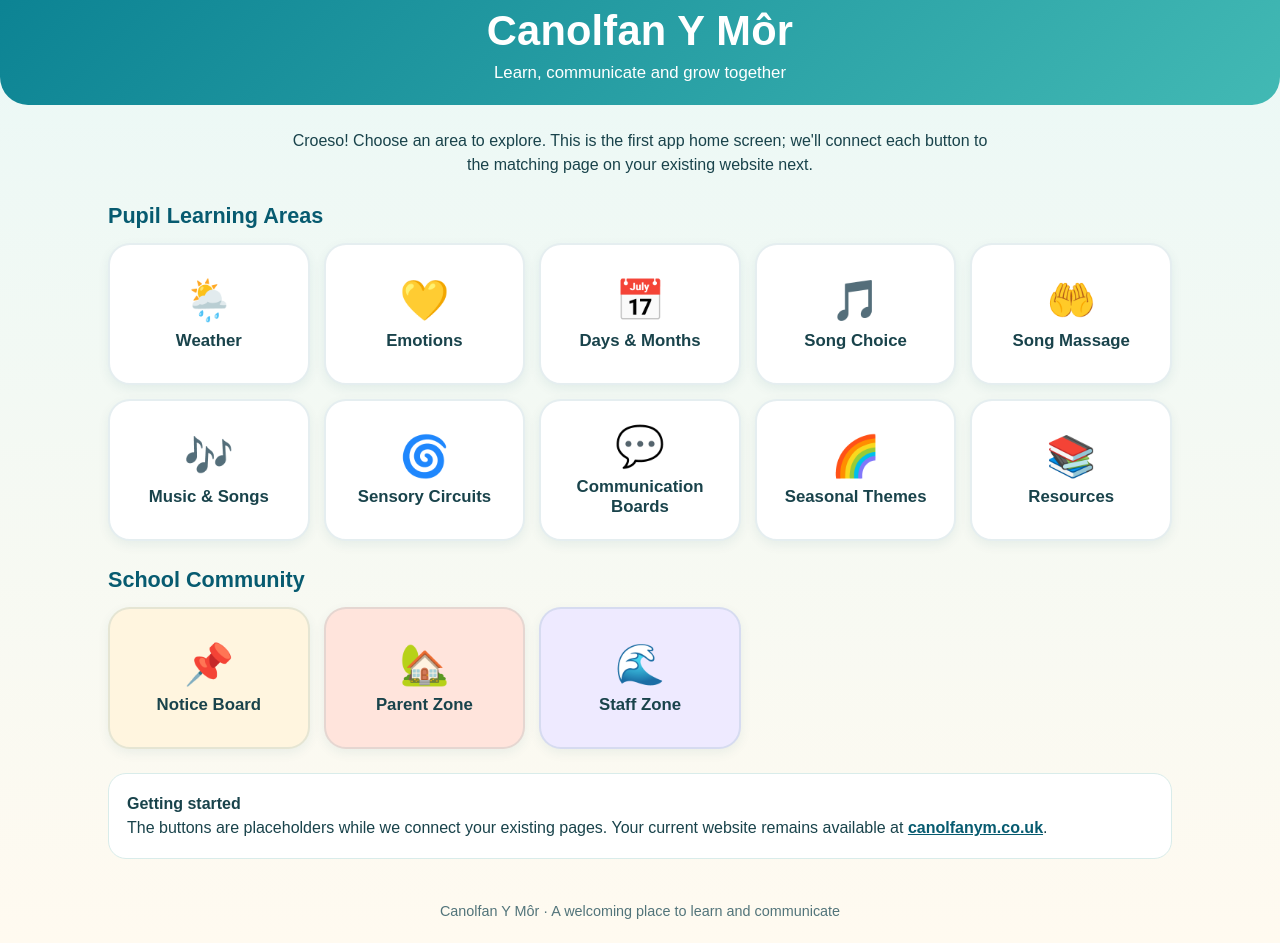
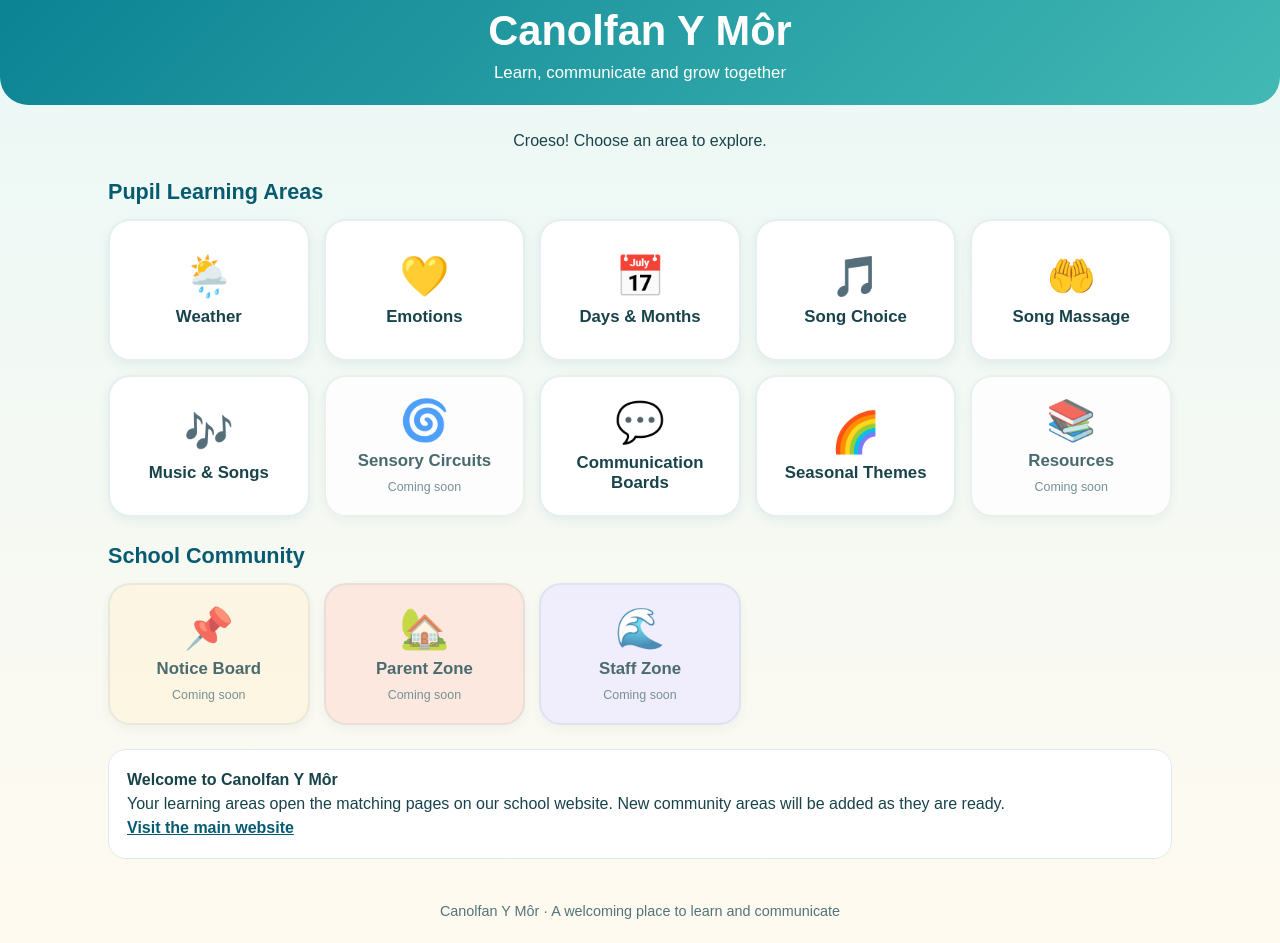
Before and after one commit to Jakers-cym/canolfan-y-mor-app, a plain HTML site: page index.html in a window 1280 px wide. Shown: the part 109-1052 px from the top of the page. Drawn offline with Linux system fonts and the light colour scheme.

Commit message:
Update navigation elements and content in index.html
Removed placeholder text and updated button elements to links for navigation to respective pages.

```diff
--- a/index.html
+++ b/index.html
@@ -11,23 +11,25 @@
   <style>
     :root { color-scheme: light; --sea:#087f91; --deep:#075b70; --aqua:#dff5f3; --sand:#fff5df; --coral:#ffe4dc; --lav:#eeeaff; --ink:#19434b; }
     * { box-sizing:border-box; }
-    body { margin:0; font-family:Arial, Helvetica, sans-serif; color:var(--ink); background:linear-gradient(180deg,#e8f8f7 0%,#fffaf0 100%); min-height:100vh; }
+    body { margin:0; font-family:Arial,Helvetica,sans-serif; color:var(--ink); background:linear-gradient(180deg,#e8f8f7 0%,#fffaf0 100%); min-height:100vh; }
     header { text-align:center; padding:30px 18px 22px; background:linear-gradient(135deg,#087f91,#42b9b4); color:white; border-radius:0 0 28px 28px; }
     .logo { width:76px; height:76px; display:block; margin:0 auto 10px; }
-    h1 { margin:0; font-size:clamp(1.8rem,5vw,2.6rem); letter-spacing:.2px; }
+    h1 { margin:0; font-size:clamp(1.8rem,5vw,2.6rem); }
     header p { margin:8px 0 0; font-size:1.05rem; }
     main { width:min(1100px,100%); margin:0 auto; padding:24px 18px 44px; }
     .intro { text-align:center; margin:0 auto 22px; max-width:700px; line-height:1.5; }
     h2 { font-size:1.35rem; margin:26px 0 14px; color:var(--deep); }
     .grid { display:grid; grid-template-columns:repeat(auto-fit,minmax(145px,1fr)); gap:14px; }
-    .tile { min-height:142px; border:2px solid rgba(7,91,112,.10); border-radius:22px; padding:16px 10px; background:white; color:var(--ink); text-decoration:none; display:flex; flex-direction:column; align-items:center; justify-content:center; gap:9px; box-shadow:0 4px 12px rgba(12,85,94,.07); cursor:pointer; font:inherit; text-align:center; transition:transform .12s ease, box-shadow .12s ease; }
-    .tile:focus-visible, .tile:hover { outline:3px solid #f0bd63; outline-offset:2px; box-shadow:0 7px 18px rgba(12,85,94,.13); }
+    .tile { min-height:142px; border:2px solid rgba(7,91,112,.10); border-radius:22px; padding:16px 10px; background:white; color:var(--ink); text-decoration:none; display:flex; flex-direction:column; align-items:center; justify-content:center; gap:9px; box-shadow:0 4px 12px rgba(12,85,94,.07); text-align:center; transition:transform .12s ease,box-shadow .12s ease; }
+    .tile:focus-visible,.tile:hover { outline:3px solid #f0bd63; outline-offset:2px; box-shadow:0 7px 18px rgba(12,85,94,.13); }
     .tile:active { transform:scale(.98); }
     .emoji { font-size:2.5rem; line-height:1.1; }
     .tile strong { font-size:1.05rem; }
     .community .tile:nth-child(1) { background:var(--sand); }
     .community .tile:nth-child(2) { background:var(--coral); }
     .community .tile:nth-child(3) { background:var(--lav); }
+    .coming { opacity:.78; cursor:default; }
+    .coming small { font-size:.78rem; color:#52747a; }
     .notice { margin-top:24px; padding:18px; background:#fff; border-radius:18px; border:1px solid #d9ecea; line-height:1.5; }
     .notice a { color:var(--deep); font-weight:bold; }
     footer { text-align:center; color:#52747a; padding:0 18px 24px; font-size:.9rem; }
@@ -42,39 +44,34 @@
     <p>Learn, communicate and grow together</p>
   </header>
   <main>
-    <p class="intro">Croeso! Choose an area to explore. This is the first app home screen; we'll connect each button to the matching page on your existing website next.</p>
+    <p class="intro">Croeso! Choose an area to explore.</p>
     <h2>Pupil Learning Areas</h2>
     <section class="grid" aria-label="Pupil learning areas">
-      <button class="tile" data-area="Weather"><span class="emoji">🌦️</span><strong>Weather</strong></button>
-      <button class="tile" data-area="Emotions"><span class="emoji">💛</span><strong>Emotions</strong></button>
-      <button class="tile" data-area="Days and Months"><span class="emoji">📅</span><strong>Days &amp; Months</strong></button>
-      <button class="tile" data-area="Song Choice"><span class="emoji">🎵</span><strong>Song Choice</strong></button>
-      <button class="tile" data-area="Song Massage"><span class="emoji">🤲</span><strong>Song Massage</strong></button>
-      <button class="tile" data-area="Music and Songs"><span class="emoji">🎶</span><strong>Music &amp; Songs</strong></button>
-      <button class="tile" data-area="Sensory Circuits"><span class="emoji">🌀</span><strong>Sensory Circuits</strong></button>
-      <button class="tile" data-area="Communication Boards"><span class="emoji">💬</span><strong>Communication Boards</strong></button>
-      <button class="tile" data-area="Seasonal Themes"><span class="emoji">🌈</span><strong>Seasonal Themes</strong></button>
-      <button class="tile" data-area="Resources"><span class="emoji">📚</span><strong>Resources</strong></button>
+      <a class="tile" href="https://canolfanym.co.uk/weather"><span class="emoji">🌦️</span><strong>Weather</strong></a>
+      <a class="tile" href="https://canolfanym.co.uk/emotions"><span class="emoji">💛</span><strong>Emotions</strong></a>
+      <a class="tile" href="https://canolfanym.co.uk/calendar"><span class="emoji">📅</span><strong>Days &amp; Months</strong></a>
+      <a class="tile" href="https://canolfanym.co.uk/song-choice"><span class="emoji">🎵</span><strong>Song Choice</strong></a>
+      <a class="tile" href="https://canolfanym.co.uk/massage"><span class="emoji">🤲</span><strong>Song Massage</strong></a>
+      <a class="tile" href="https://canolfanym.co.uk/music"><span class="emoji">🎶</span><strong>Music &amp; Songs</strong></a>
+      <div class="tile coming" aria-label="Sensory Circuits coming soon"><span class="emoji">🌀</span><strong>Sensory Circuits</strong><small>Coming soon</small></div>
+      <a class="tile" href="https://canolfanym.co.uk/aac"><span class="emoji">💬</span><strong>Communication Boards</strong></a>
+      <a class="tile" href="https://canolfanym.co.uk/seasonal"><span class="emoji">🌈</span><strong>Seasonal Themes</strong></a>
+      <div class="tile coming" aria-label="Resources coming soon"><span class="emoji">📚</span><strong>Resources</strong><small>Coming soon</small></div>
     </section>
     <h2>School Community</h2>
     <section class="grid community" aria-label="School community areas">
-      <button class="tile" data-area="Notice Board"><span class="emoji">📌</span><strong>Notice Board</strong></button>
-      <button class="tile" data-area="Parent Zone"><span class="emoji">🏡</span><strong>Parent Zone</strong></button>
-      <button class="tile" data-area="Staff Zone"><span class="emoji">🌊</span><strong>Staff Zone</strong></button>
+      <div class="tile coming"><span class="emoji">📌</span><strong>Notice Board</strong><small>Coming soon</small></div>
+      <div class="tile coming"><span class="emoji">🏡</span><strong>Parent Zone</strong><small>Coming soon</small></div>
+      <div class="tile coming"><span class="emoji">🌊</span><strong>Staff Zone</strong><small>Coming soon</small></div>
     </section>
     <div class="notice">
-      <strong>Getting started</strong><br>
-      The buttons are placeholders while we connect your existing pages. Your current website remains available at
-      <a href="https://canolfanym.co.uk/">canolfanym.co.uk</a>.
+      <strong>Welcome to Canolfan Y Môr</strong><br>
+      Your learning areas open the matching pages on our school website. New community areas will be added as they are ready.
+      <br><a href="https://canolfanym.co.uk/">Visit the main website</a>
     </div>
   </main>
   <footer>Canolfan Y Môr · A welcoming place to learn and communicate</footer>
   <script>
-    document.querySelectorAll("[data-area]").forEach(button => {
-      button.addEventListener("click", () => {
-        alert(button.dataset.area + " will be connected to its Canolfan Y Môr page in the next setup step.");
-      });
-    });
     if ("serviceWorker" in navigator && location.protocol.startsWith("http")) {
       window.addEventListener("load", () => navigator.serviceWorker.register("./sw.js").catch(() => {}));
     }
```
